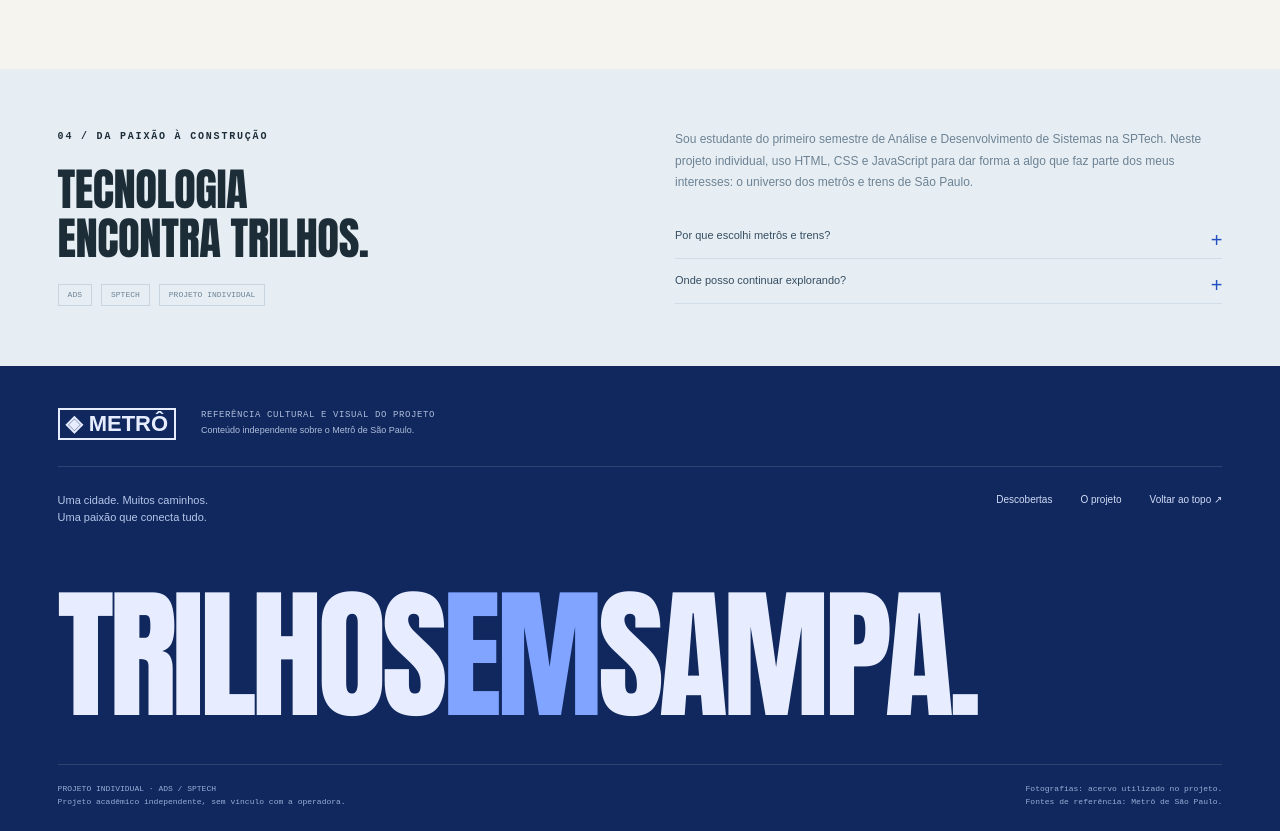
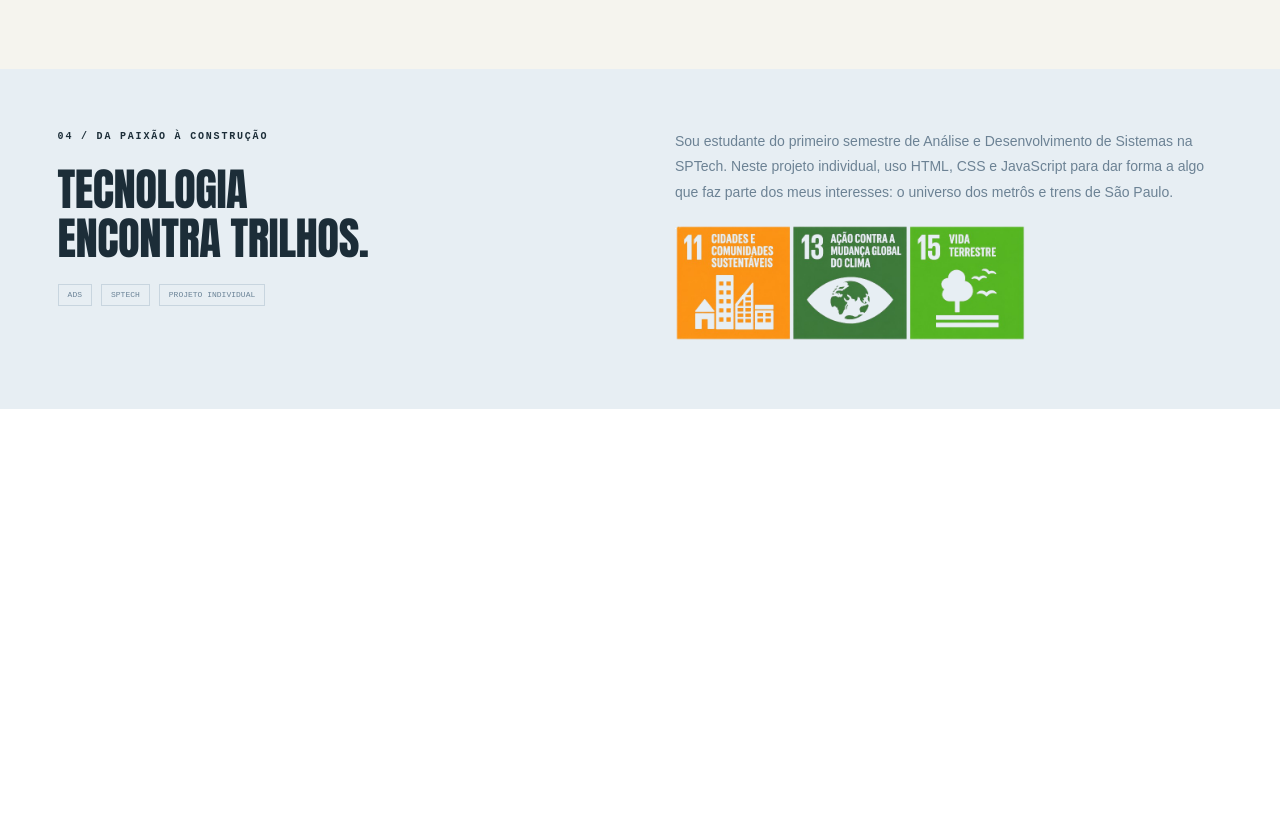
Before and after one commit to marcoaclxt/TrilhosEmSampa, a website: page public/Home/index.html in a window 1280 px wide. Shown: the part 3620-4451 px from the top of the page. After the commit the page ends 4029 px from the top, so only its background shows below. Drawn offline with Linux system fonts and the light colour scheme.

```diff
--- a/public/Home/index.html
+++ b/public/Home/index.html
@@ -317,44 +317,14 @@
             </ul>
         </div>
         <div class="homeProjectContent">
-            <p>Sou estudante do primeiro semestre de Análise e Desenvolvimento de Sistemas na SPTech. Neste projeto
+            <p style="font-size: 14px;">Sou estudante do primeiro semestre de Análise e Desenvolvimento de Sistemas na SPTech. Neste projeto
                 individual, uso HTML, CSS e JavaScript para dar forma a algo que faz parte dos meus interesses: o
-                universo dos metrôs e trens de São Paulo.</p>
-            <details>
-                <summary>Por que escolhi metrôs e trens?</summary>
-                <p>Porque meu interesse vai além da viagem: gosto dos trens, do desenho das linhas, da arquitetura das
-                    estações e das histórias que conectam esses lugares.</p>
-            </details>
-            <details>
-                <summary>Onde posso continuar explorando?</summary>
-                <p>Comece pelas estações apresentadas nesta página e pelas curiosidades de <a
-                        href="#descobertas">história, arte e design</a>. Cada parada é uma oportunidade de olhar a
-                    cidade de outro jeito.</p>
-            </details>
+                universo dos metrôs e trens de São Paulo.
+            </p>
+
+            <img src="../assets/odsSemFundo.png" style="width: 350px;">
         </div>
     </section>
-
-    <footer class="homeFooter">
-        <div class="homeFooterTop">
-            <span class="homeMetroMark" aria-label="Metrô">◈ METRÔ</span>
-            <p>REFERÊNCIA CULTURAL E VISUAL DO PROJETO<br><span>Conteúdo independente sobre o Metrô de São Paulo.</span>
-            </p>
-        </div>
-        <div class="homeFooterMiddle">
-            <p>Uma cidade. Muitos caminhos.<br>Uma paixão que conecta tudo.</p>
-            <nav aria-label="Navegação do rodapé">
-                <a href="#descobertas">Descobertas</a>
-                <a href="#projeto">O projeto</a>
-                <a href="#">Voltar ao topo ↗</a>
-            </nav>
-        </div>
-        <p class="homeFooterName">TRILHOS<span>EM</span>SAMPA.</p>
-        <div class="homeFooterBottom">
-            <p>PROJETO INDIVIDUAL · ADS / SPTECH<br>Projeto acadêmico independente, sem vínculo com a operadora.</p>
-            <p>Fotografias: acervo utilizado no projeto.<br>Fontes de referência: Metrô de São Paulo.</p>
-        </div>
-    </footer>
-
 
 </body>
 
```
Also changed, not shown: public/Dashboard/index.html (+24 -1 lines), public/assets/odsSemFundo.png (added).
